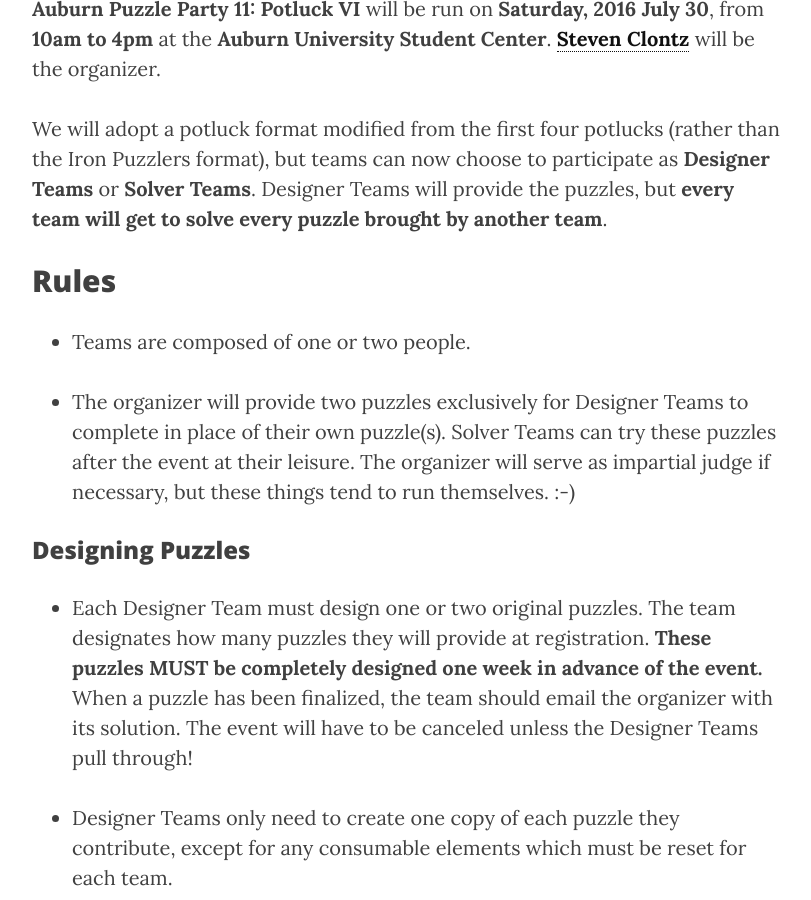
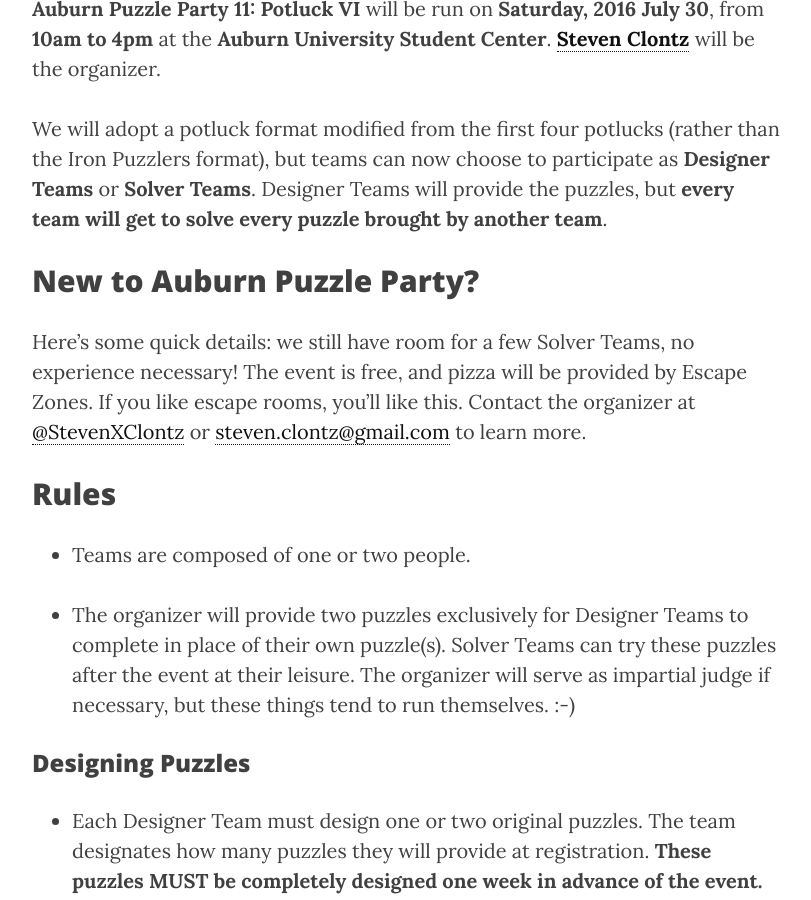
Before and after one commit to StevenClontz/auburn-puzzle-party, a Jekyll site: the page built from pages/parties/app11.md, in a window 1280 px wide and 900 px high, scrolled down 732 px. Shown: the whole window, without its empty margins (233-1044 px from the left). Built offline with Jekyll 4.4.1, drawn with Linux system fonts in a browser that asks for light colours; nearby versions of some CDN libraries; formulas are drawn with MathJax 3.

Commit message:
add paragraph for newbies

```diff
--- a/pages/parties/app11.md
+++ b/pages/parties/app11.md
@@ -23,6 +23,14 @@
 participate as **Designer Teams** or **Solver Teams**. Designer Teams will
 provide the puzzles, but **every team will get to solve every puzzle brought
 by another team**.
+
+## New to Auburn Puzzle Party?
+
+Here's some quick details: we still have room for a few Solver Teams, no
+experience necessary! The event is free, and pizza will be provided by
+Escape Zones. If you like escape rooms, you'll like this. Contact
+the organizer at [@StevenXClontz](http://twitter.com/StevenXClontz)
+or <steven.clontz@gmail.com> to learn more.
 
 ## Rules
 
```
